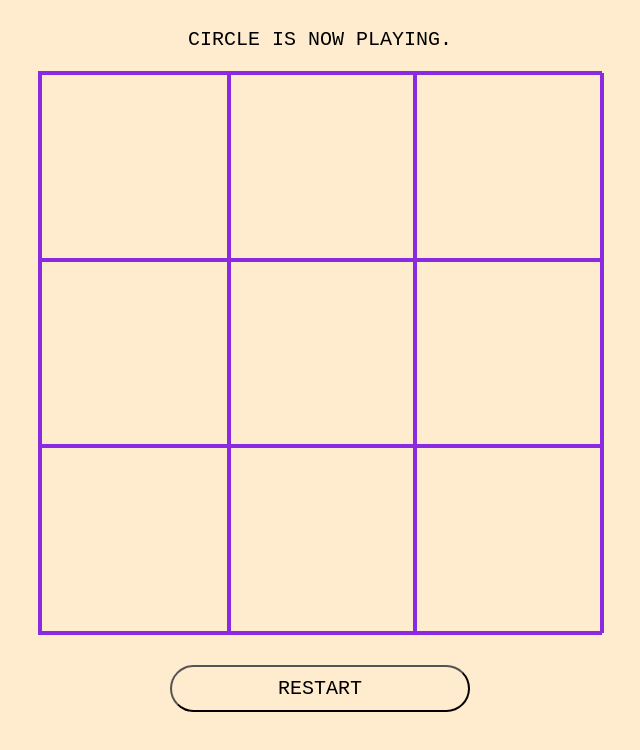
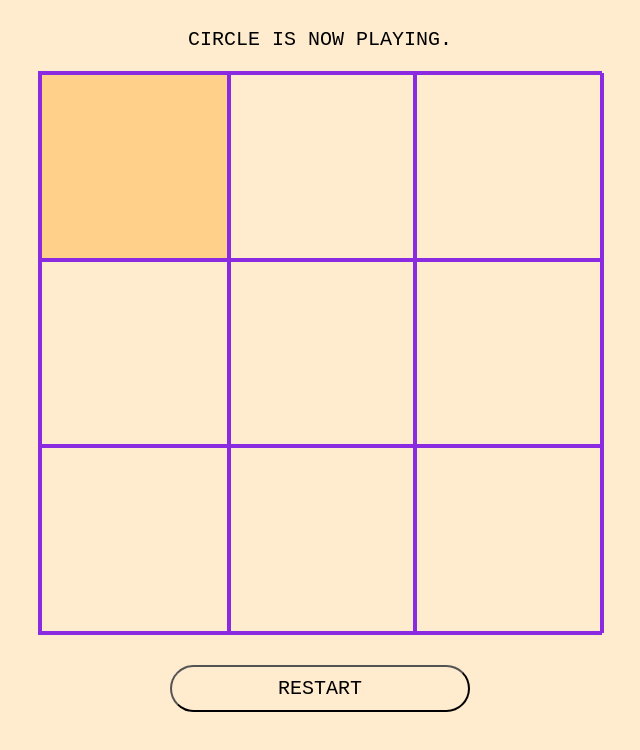
Before and after one commit to releasestudio/TicTacToe, a plain HTML site: page index.html in a window 1280 px wide. In both pictures the pointer is over the element 455 px from the left and 166 px from the top of the page. Shown: the whole page, without its empty margins (320-960 px from the left). Drawn offline with Linux system fonts and the light colour scheme.

Commit message:
Update index.html

```diff
--- a/index.html
+++ b/index.html
@@ -41,6 +41,9 @@
             width: 100%;
             background-position: center; /* Center the image */
             background-size:cover; /* Resize the background image to cover the entire container */
+        }
+        .gameBoard div:hover{
+            background-color: rgb(255, 208, 137);
         }
         button{
             width: 300px;
```
